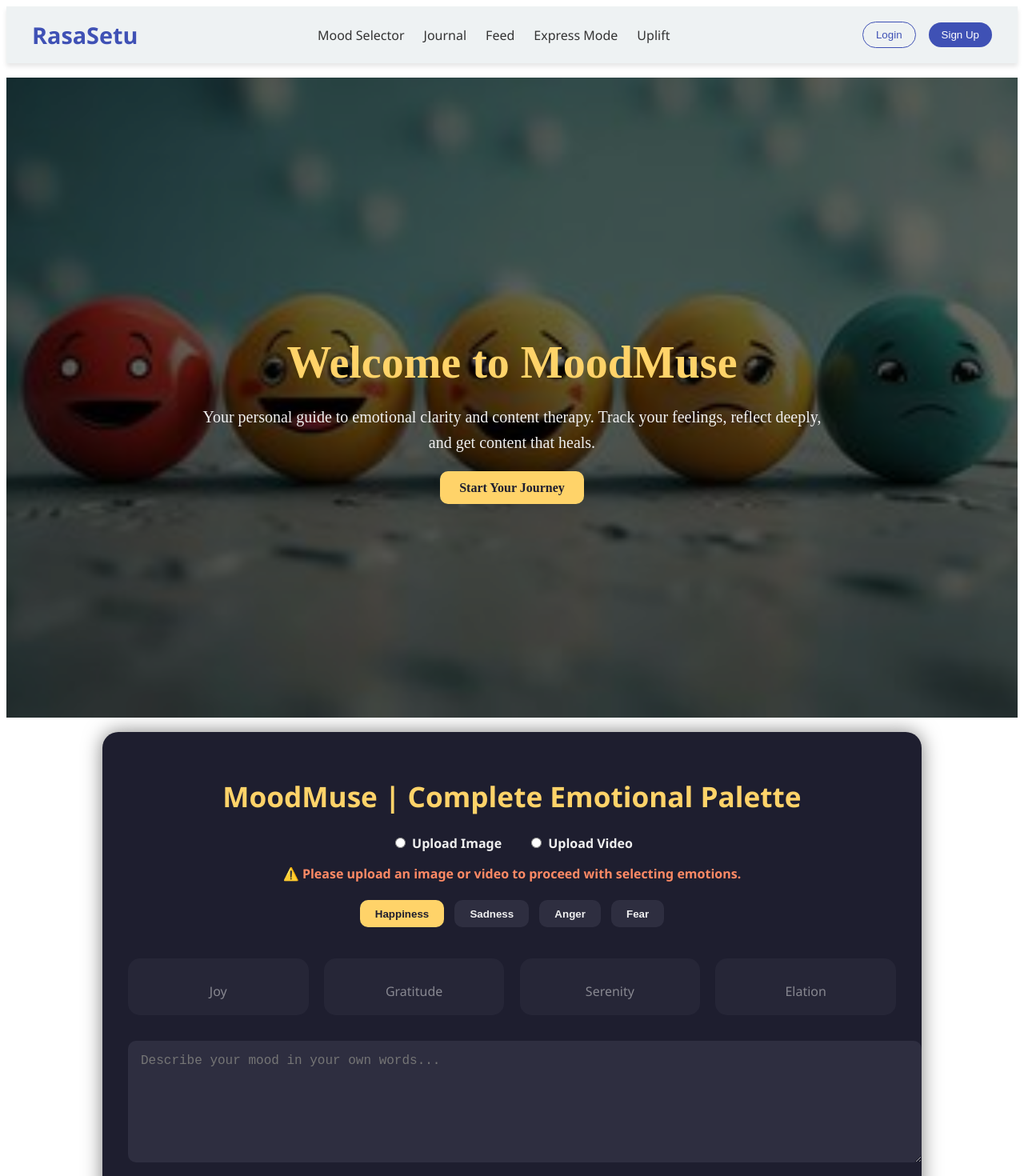
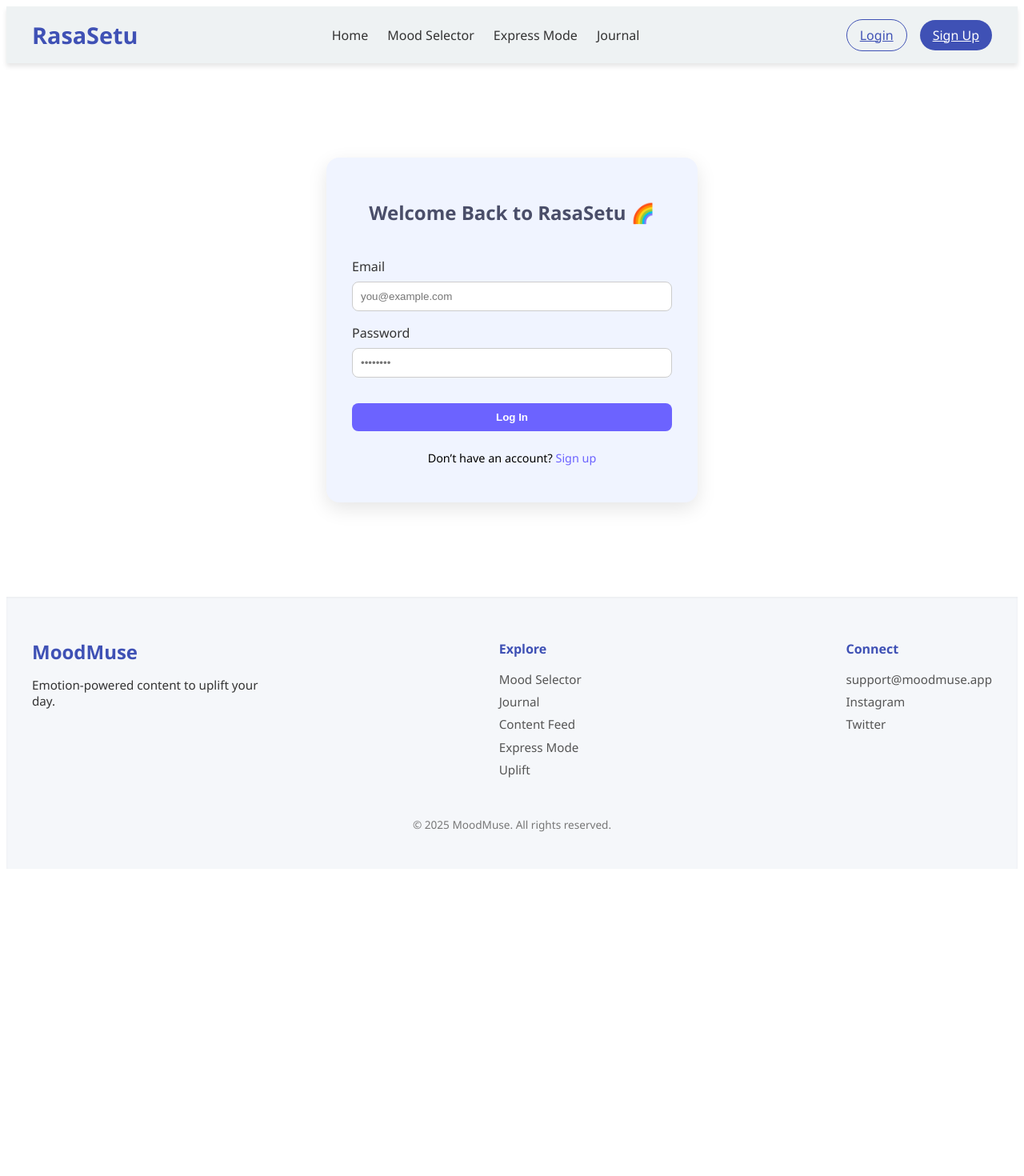
Before and after one commit to kaustubhpatil322/Byte-Verse, a React (Vite) app in the folder MargVedha/frontend/: page /login in a window 1280 px wide. Shown: the top 1470 px of the page at 80% size. After the commit the page ends 1094 px from the top, so only its background shows below. Built offline with nearby package versions, Linux system fonts and the light colour scheme.

Commit message:
connectivity for login, signup and home page

```diff
--- a/MargVedha/frontend/src/App.jsx
+++ b/MargVedha/frontend/src/App.jsx
@@ -1,27 +1,33 @@
-import React from 'react'
-import Navbar from './components/Navbar/Navbar'
-import Footer from './components/Footer/Footer'
-import EmotionalSpectrum from './components/EmotionalSpectrum/EmotionalSpectrum'
-import HeroSection from './components/Hero/HeroSection'
-import Login from './components/Login/Login'
-import Signup from './components/Signup/Signup'
+import React from 'react';
+import { BrowserRouter as Router, Route, Routes } from 'react-router-dom'; // Use Routes instead of Switch
+import Navbar from './components/Navbar/Navbar';
+import Footer from './components/Footer/Footer';
+import EmotionalSpectrum from './components/EmotionalSpectrum/EmotionalSpectrum';
+import HeroSection from './components/Hero/HeroSection';
+import Login from './components/Login/Login';
+import Signup from './components/Signup/Signup';
 
 const App = () => {
   return (
+    <Router>
       <div>
         <Navbar />
         <br />
-      <HeroSection />
-      <br />
-      <EmotionalSpectrum />
+        <Routes>
+          {/* Home page with Hero Section and Emotional Spectrum */}
+          <Route path="/" element={<><HeroSection /> <br /> <EmotionalSpectrum /></>} />
+
+          {/* Login Page */}
+          <Route path="/login" element={<Login />} />
+
+          {/* Signup Page */}
+          <Route path="/signup" element={<Signup />} />
+        </Routes>
         <br />
         <Footer />
-      <br />
-      <Login />
-      <br />
-      <Signup />
       </div>
-  )
-}
+    </Router>
+  );
+};
 
-export default App
+export default App;
--- a/MargVedha/frontend/src/components/EmotionalSpectrum/EmotionalSpectrum.jsx
+++ b/MargVedha/frontend/src/components/EmotionalSpectrum/EmotionalSpectrum.jsx
@@ -46,7 +46,7 @@ const EmotionalSpectrum = () => {
 
   return (
     <div className="container">
-      <h1 className="title">MoodMuse | Complete Emotional Palette</h1>
+      <h1 className="title">RasaSetu | Complete Emotional Palette</h1>
 
       <div className="media-toggle">
         <label>
--- a/MargVedha/frontend/src/components/Hero/HeroSection.jsx
+++ b/MargVedha/frontend/src/components/Hero/HeroSection.jsx
@@ -6,7 +6,7 @@ const HeroSection = () => {
     <section className="hero">
       <div className="hero-overlay">
         <div className="hero-content">
-          <h1 className="hero-title">Welcome to MoodMuse</h1>
+          <h1 className="hero-title">Welcome to RasaSetu</h1>
           <p className="hero-subtitle">
             Your personal guide to emotional clarity and content therapy. Track your feelings, reflect deeply, and get content that heals.
           </p>
--- a/MargVedha/frontend/src/components/Login/Login.jsx
+++ b/MargVedha/frontend/src/components/Login/Login.jsx
@@ -1,4 +1,5 @@
 import React, { useState } from 'react';
+import { Link } from 'react-router-dom';
 import './Login.css'; // Optional external CSS file
 
 const Login = () => {
@@ -36,7 +37,7 @@ const Login = () => {
         <button type="submit">Log In</button>
 
         <p className="signup-link">
-          Don’t have an account? <a href="/signup">Sign up</a>
+          Don’t have an account? <Link to="/signup">Sign up</Link>
         </p>
       </form>
     </div>
--- a/MargVedha/frontend/src/components/Navbar/Navbar.jsx
+++ b/MargVedha/frontend/src/components/Navbar/Navbar.jsx
@@ -1,4 +1,5 @@
 import React, { useState } from 'react';
+import { Link } from 'react-router-dom';
 import './Navbar.css';
 
 const Navbar = () => {
@@ -13,20 +14,19 @@ const Navbar = () => {
       <div className="navbar-logo">RasaSetu</div>
 
       <div className={`navbar-links ${isMobileMenuOpen ? 'open' : ''}`}>
-        <li><a href="#mood-selector" onClick={toggleMenu}>Mood Selector</a></li>
-        <li><a href="#journal" onClick={toggleMenu}>Journal</a></li>
-        <li><a href="#content-feed" onClick={toggleMenu}>Feed</a></li>
-        <li><a href="#express" onClick={toggleMenu}>Express Mode</a></li>
-        <li><a href="#uplift" onClick={toggleMenu}>Uplift</a></li>
+        <li><Link to="/" onClick={toggleMenu}>Home</Link></li>
+        <li><Link to="/" onClick={toggleMenu}>Mood Selector</Link></li>
+        <li><Link to="/" onClick={toggleMenu}>Express Mode</Link></li>
+        <li><Link to="/" onClick={toggleMenu}>Journal</Link></li>
         <div className="mobile-auth">
-          <button className="btn login">Login</button>
-          <button className="btn signup">Sign Up</button>
+          <Link to="/login" className="btn login">Login</Link>
+          <Link to="/signup" className="btn signup">Sign Up</Link>
         </div>
       </div>
 
       <div className="navbar-auth desktop-auth">
-        <button className="btn login">Login</button>
-        <button className="btn signup">Sign Up</button>
+        <Link to="/login" className="btn login">Login</Link>
+        <Link to="/signup" className="btn signup">Sign Up</Link>
       </div>
 
       <div className={`hamburger ${isMobileMenuOpen ? 'open' : ''}`} onClick={toggleMenu}>
--- a/MargVedha/frontend/src/components/Signup/Signup.jsx
+++ b/MargVedha/frontend/src/components/Signup/Signup.jsx
@@ -1,4 +1,5 @@
 import React, { useState } from 'react';
+import { Link } from 'react-router-dom';
 import './Signup.css';
 
 const Signup = () => {
@@ -88,14 +89,14 @@ const Signup = () => {
             required
           />
           <label>
-            I agree to the <a href="/privacy">Privacy Policy</a> and <a href="/terms">Terms & Conditions</a>
+            I agree to the <Link to="/privacy">Privacy Policy</Link> and <Link to="/terms">Terms & Conditions</Link>
           </label>
         </div>
 
         <button type="submit">Sign Up</button>
 
         <p className="login-link">
-          Already have an account? <a href="/login">Log in</a>
+          Already have an account? <Link to="/login">Log in</Link>
         </p>
       </form>
     </div>
```
Lines whose indentation alone changed are shown as unchanged.
